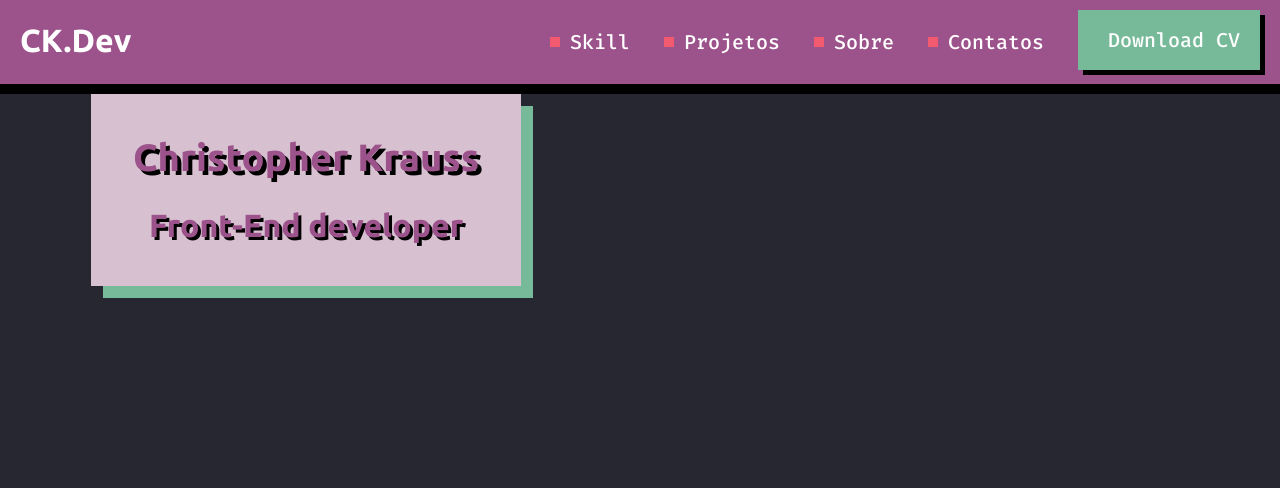
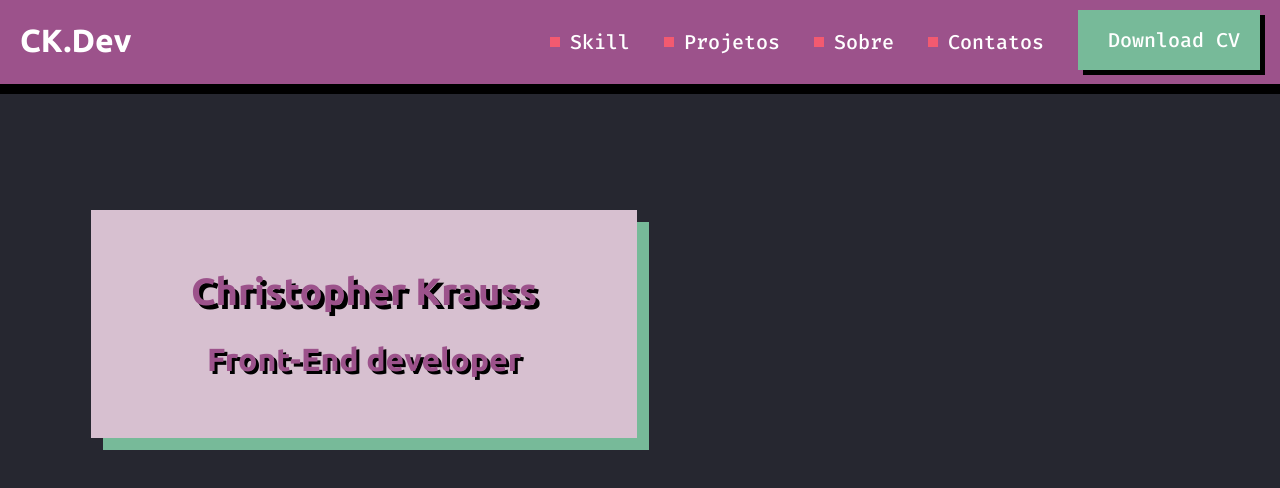
Before and after one commit to josekrauss020/josekrauss020.github.io, a plain HTML site: page index.html in a window 1280 px wide. Drawn offline with Linux system fonts and the light colour scheme.

Commit message:
aplicado o margin no box

```diff
--- a/CSS/COMPONENTS/box.css
+++ b/CSS/COMPONENTS/box.css
@@ -5,7 +5,9 @@
     margin-left: 91px;
     text-align: center;
     vertical-align: middle;
-    padding: 42px  42px;
+    padding: 60px  100px;
+    margin-top: 116px;
+    margin-left: 91px;
 
 }
 #box h1{
```
